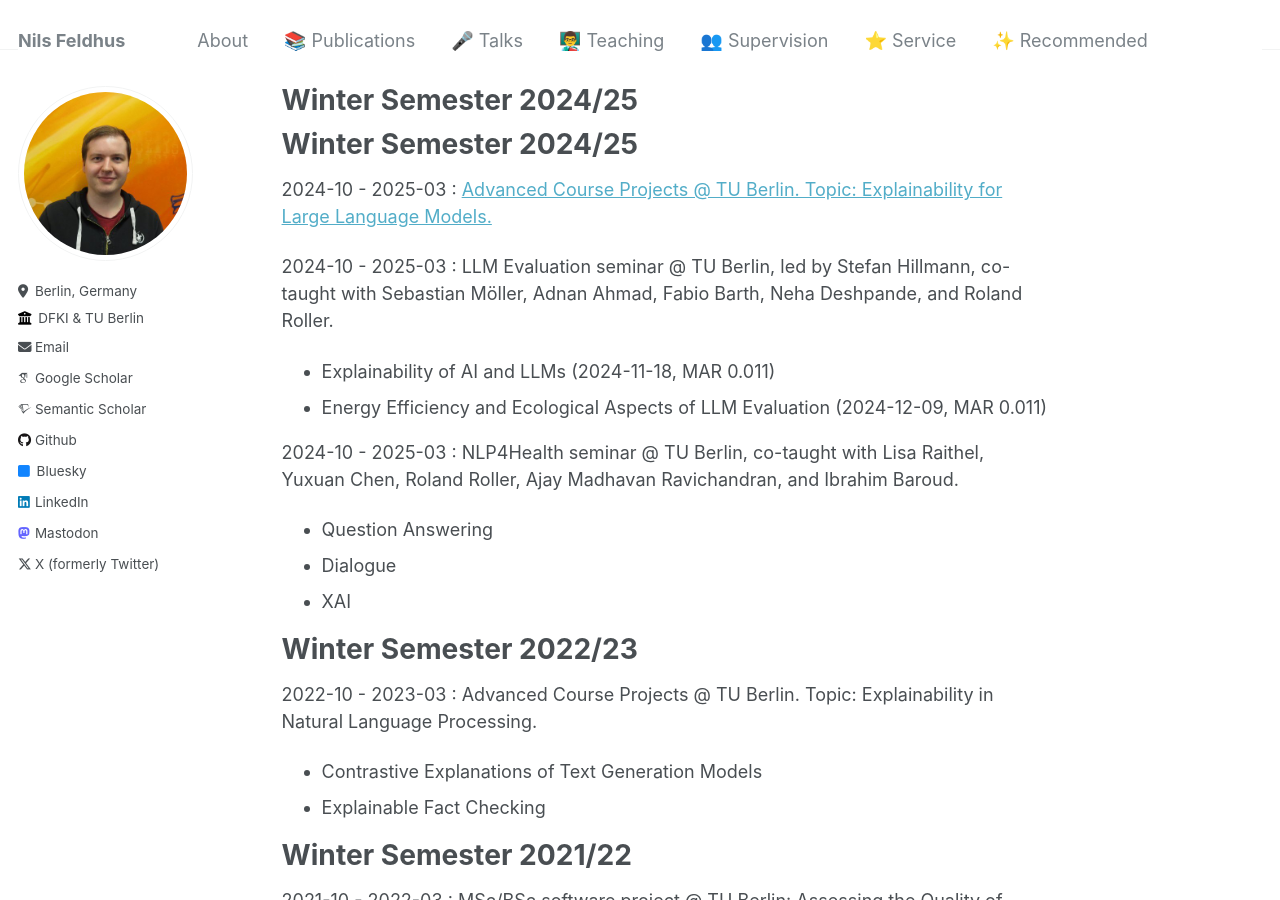
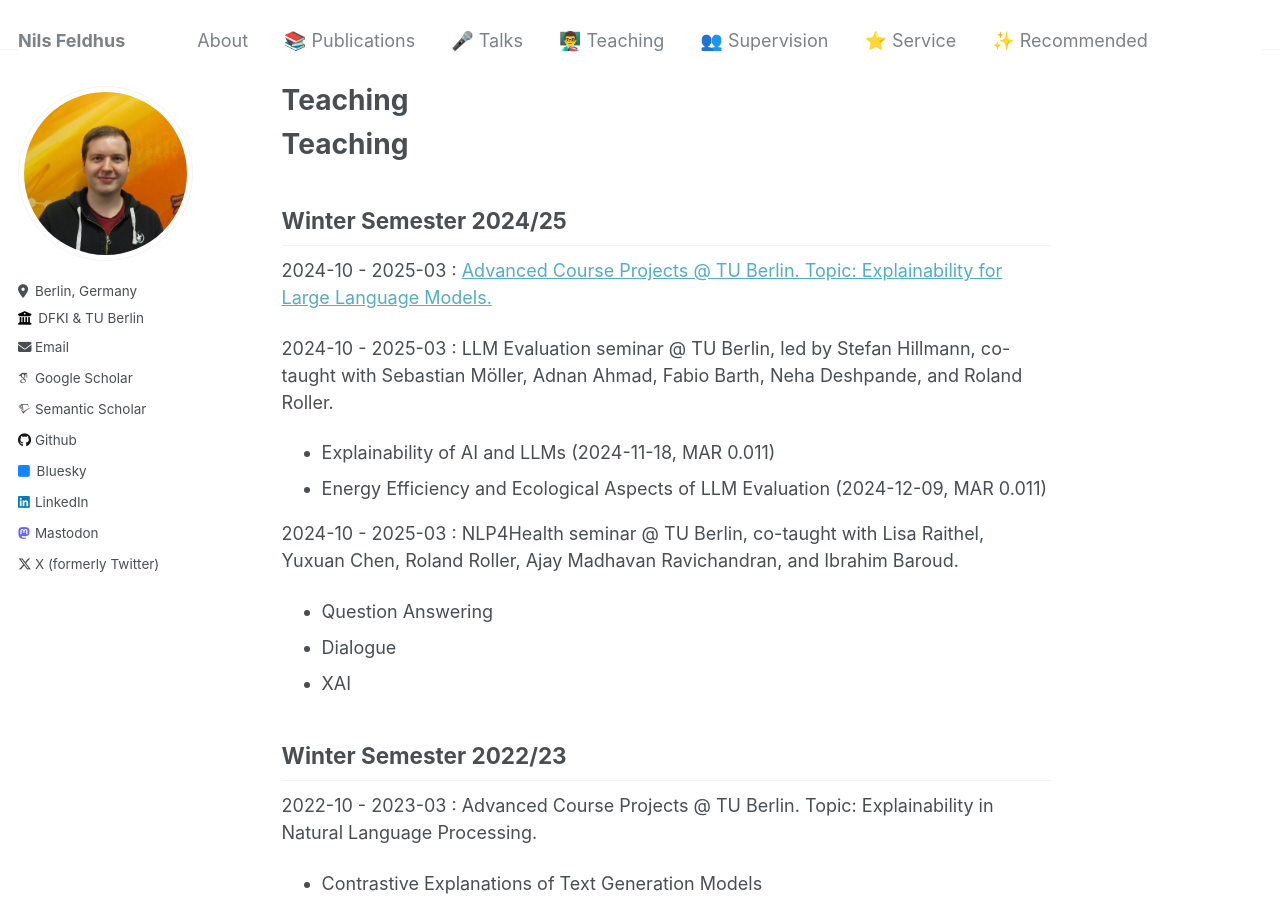
Before and after one commit to nfelnlp/nfelnlp.github.io, a Jekyll site: the page built from teaching/index.md, in a window 1280 px wide and 900 px high. Built offline with Jekyll 4.4.1, drawn with Linux system fonts in a browser that asks for light colours; some web fonts are replaced; our own code applies the rules of GitHub Pages for plain Markdown files.

Commit message:
Fix URL and formatting.

```diff
--- a/teaching/index.md
+++ b/teaching/index.md
@@ -1,5 +1,7 @@
-# Winter Semester 2024/25
-2024-10 - 2025-03 : [Advanced Course Projects @ TU Berlin. Topic: Explainability for Large Language Models.](./teaching/xllm.md)
+# Teaching
+
+## Winter Semester 2024/25
+2024-10 - 2025-03 : [Advanced Course Projects @ TU Berlin. Topic: Explainability for Large Language Models.](./xllm.md)
 
 2024-10 - 2025-03 : LLM Evaluation seminar @ TU Berlin, led by Stefan Hillmann, co-taught with Sebastian Möller, Adnan Ahmad, Fabio Barth, Neha Deshpande, and Roland Roller.
 * Explainability of AI and LLMs (2024-11-18, MAR 0.011)
@@ -10,12 +12,12 @@
 * Dialogue
 * XAI
 
-# Winter Semester 2022/23
+## Winter Semester 2022/23
 
 2022-10 - 2023-03 : Advanced Course Projects @ TU Berlin. Topic: Explainability in Natural Language Processing.
 * Contrastive Explanations of Text Generation Models
 * Explainable Fact Checking
 
-# Winter Semester 2021/22
+## Winter Semester 2021/22
 
 2021-10 - 2022-03 : MSc/BSc software project @ TU Berlin: Assessing the Quality of Machine-translated Text (with Eleftherios Avramidis & Vivien Macketanz)
```
